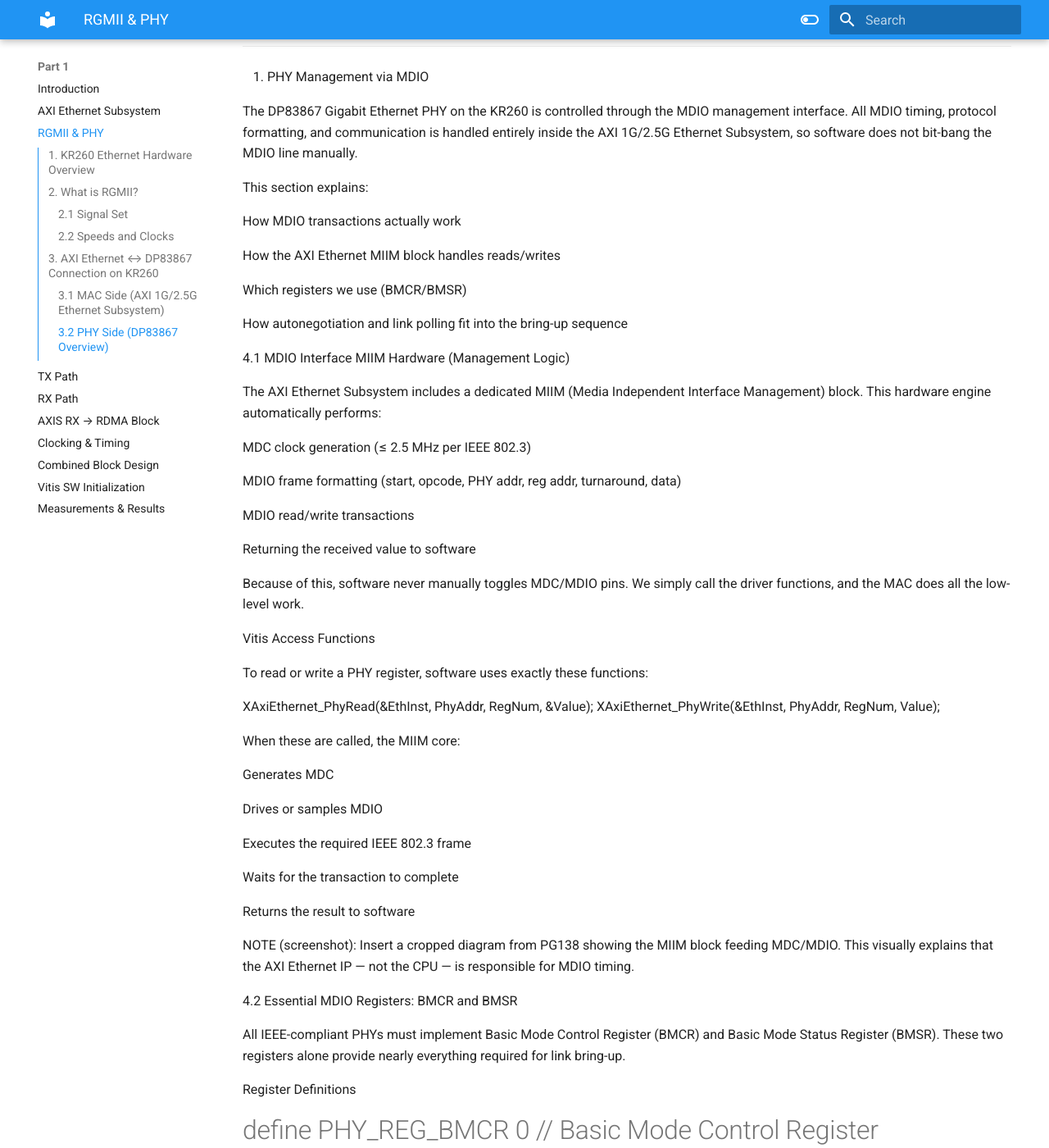
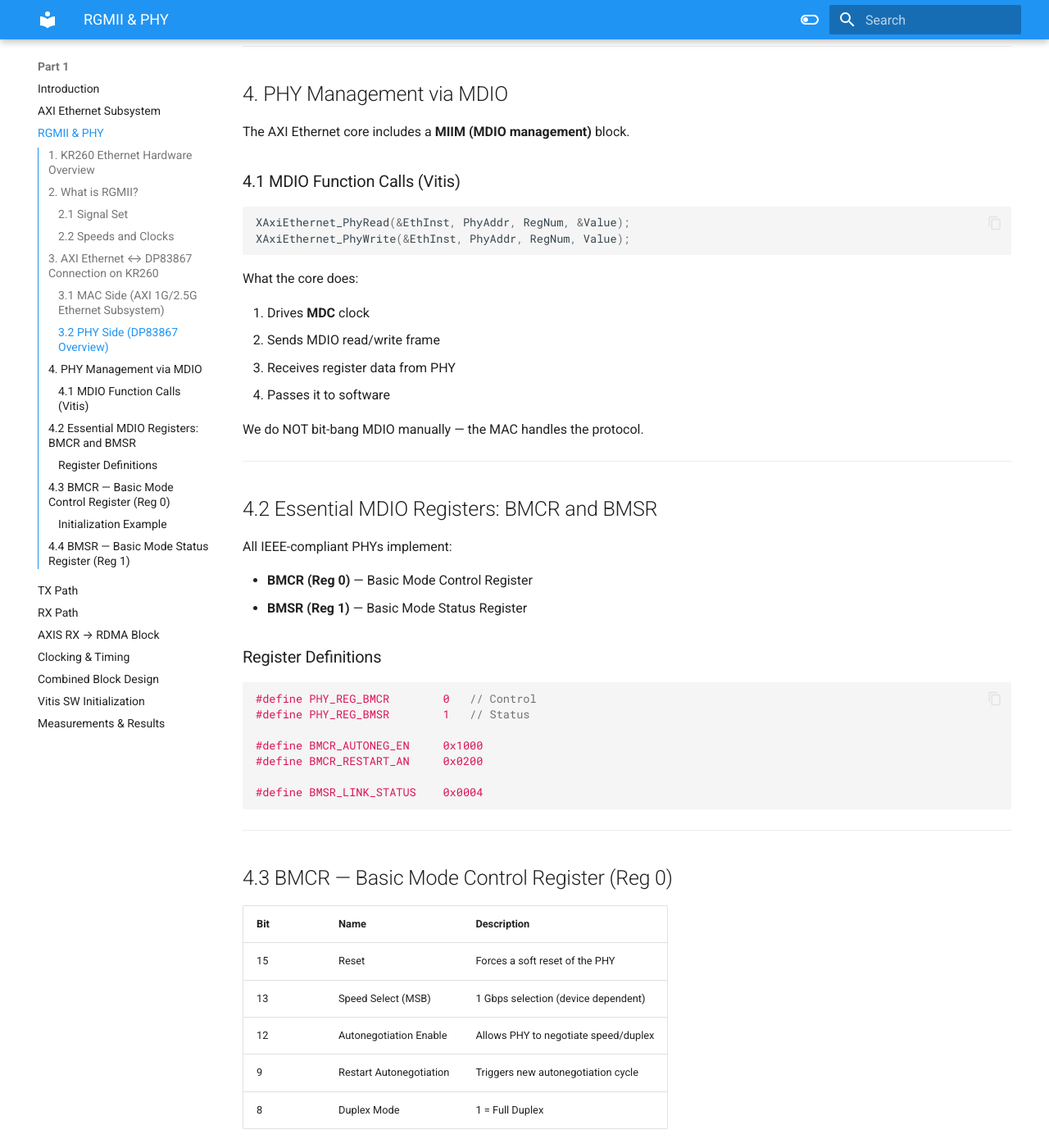
Before and after one commit to tolgakuntman/rdma-hw-pipeline, an MkDocs documentation site: the page built from docs/project/part1_ethernet/rgmii_phy.md, in a window 1280 px wide and 1400 px high, scrolled down 3070 px. Shown: the whole window at 82% size. Built offline with MkDocs 1.6.1 and Material for MkDocs 9.7.7, drawn with Linux system fonts in a browser that asks for light colours; nearby versions of some CDN libraries; library files that are not in the unit come from our copies; some of the changed text lies outside the part shown.

Commit message:
mkdocs update

````diff
--- a/docs/project/part1_ethernet/rgmii_phy.md
+++ b/docs/project/part1_ethernet/rgmii_phy.md
@@ -105,190 +105,105 @@ On the KR260, the PHY is strapped for **RGMII mode** (RGMII enable bit set / SGM
 
 ---
 
-4. PHY Management via MDIO
+## 4. PHY Management via MDIO
 
-The DP83867 Gigabit Ethernet PHY on the KR260 is controlled through the MDIO management interface.
-All MDIO timing, protocol formatting, and communication is handled entirely inside the AXI 1G/2.5G Ethernet Subsystem, so software does not bit-bang the MDIO line manually.
+The AXI Ethernet core includes a **MIIM (MDIO management)** block.
 
-This section explains:
+### 4.1 MDIO Function Calls (Vitis)
 
-How MDIO transactions actually work
-
-How the AXI Ethernet MIIM block handles reads/writes
-
-Which registers we use (BMCR/BMSR)
-
-How autonegotiation and link polling fit into the bring-up sequence
-
-4.1 MDIO Interface
-MIIM Hardware (Management Logic)
-
-The AXI Ethernet Subsystem includes a dedicated MIIM (Media Independent Interface Management) block.
-This hardware engine automatically performs:
-
-MDC clock generation (≤ 2.5 MHz per IEEE 802.3)
-
-MDIO frame formatting (start, opcode, PHY addr, reg addr, turnaround, data)
-
-MDIO read/write transactions
-
-Returning the received value to software
-
-Because of this, software never manually toggles MDC/MDIO pins.
-We simply call the driver functions, and the MAC does all the low-level work.
-
-Vitis Access Functions
-
-To read or write a PHY register, software uses exactly these functions:
-
+```c
 XAxiEthernet_PhyRead(&EthInst, PhyAddr, RegNum, &Value);
 XAxiEthernet_PhyWrite(&EthInst, PhyAddr, RegNum, Value);
+```
 
+What the core does:
 
-When these are called, the MIIM core:
+1. Drives **MDC** clock
+2. Sends MDIO read/write frame
+3. Receives register data from PHY
+4. Passes it to software
 
-Generates MDC
+We do NOT bit-bang MDIO manually — the MAC handles the protocol.
 
-Drives or samples MDIO
+---
 
-Executes the required IEEE 802.3 frame
+## 4.2 Essential MDIO Registers: BMCR and BMSR
 
-Waits for the transaction to complete
+All IEEE-compliant PHYs implement:
 
-Returns the result to software
+- **BMCR (Reg 0)** — Basic Mode Control Register
+- **BMSR (Reg 1)** — Basic Mode Status Register
 
-NOTE (screenshot):
-Insert a cropped diagram from PG138 showing the MIIM block feeding MDC/MDIO.
-This visually explains that the AXI Ethernet IP — not the CPU — is responsible for MDIO timing.
+### Register Definitions
 
-4.2 Essential MDIO Registers: BMCR and BMSR
+```c
+#define PHY_REG_BMCR        0   // Control
+#define PHY_REG_BMSR        1   // Status
 
-All IEEE-compliant PHYs must implement Basic Mode Control Register (BMCR) and Basic Mode Status Register (BMSR).
-These two registers alone provide nearly everything required for link bring-up.
+#define BMCR_AUTONEG_EN     0x1000
+#define BMCR_RESTART_AN     0x0200
 
-Register Definitions
-#define PHY_REG_BMCR      0     // Basic Mode Control Register
-#define PHY_REG_BMSR      1     // Basic Mode Status Register
+#define BMSR_LINK_STATUS    0x0004
+```
 
-#define BMCR_AUTONEG_EN   0x1000   // Enable Autonegotiation
-#define BMCR_RESTART_AN   0x0200   // Restart Autonegotiation
+---
 
-#define BMSR_LINK_STATUS  0x0004   // 1 = Link Up
+## 4.3 BMCR — Basic Mode Control Register (Reg 0)
 
-4.3 BMCR — Basic Mode Control Register (Reg 0)
+| Bit | Name                   | Description                                   |
+|-----|------------------------|-----------------------------------------------|
+| 15  | Reset                  | Forces a soft reset of the PHY               |
+| 13  | Speed Select (MSB)     | 1 Gbps selection (device dependent)          |
+| 12  | Autonegotiation Enable | Allows PHY to negotiate speed/duplex         |
+| 9   | Restart Autonegotiation| Triggers new autonegotiation cycle           |
+| 8   | Duplex Mode            | 1 = Full Duplex                              |
 
-BMCR controls the fundamental PHY behavior:
+### Initialization Example
 
-Bit	Name	Description
-15	Reset	Forces a soft reset of the PHY
-13	Speed Select (MSB)	1 Gbps selection (implementation-dependent)
-12	Autonegotiation Enable	Allows PHY to negotiate speed/duplex
-9	Restart Autonegotiation	Triggers a new autoneg cycle
-8	Duplex Mode	1 = Full Duplex
-Initialization Example
-
-During bring-up, we always enable autonegotiation and force a restart:
-
+```c
 u16 Bmcr;
 
 XAxiEthernet_PhyRead(&EthInst, PhyAddr, PHY_REG_BMCR, &Bmcr);
-
 Bmcr |= BMCR_AUTONEG_EN | BMCR_RESTART_AN;
-
 XAxiEthernet_PhyWrite(&EthInst, PhyAddr, PHY_REG_BMCR, Bmcr);
-
+```
 
 Meaning:
 
-Autonegotiation is guaranteed to be active
+- Autonegotiation is active
+- PHY renegotiates speed/duplex
+- Avoids mismatch after reset or cable reconnect
+- Required for stable RGMII bring-up
 
-PHY immediately renegotiates speed/duplex with link partner
+---
 
-Prevents mismatch issues after reset or cable reconnects
+## 4.4 BMSR — Basic Mode Status Register (Reg 1)
 
-This is standard practice for any RGMII PHY bring-up.
+BMSR provides link state.
 
-4.4 BMSR — Basic Mode Status Register (Reg 1)
+| Bit | Name       | Description                  |
+|-----|------------|------------------------------|
+| 2   | Link Status| 1 = Link Up, 0 = Link Down   |
 
-BMSR provides PHY link state and basic capability information.
+Why double-read BMSR?
 
-The key bit for bring-up is:
+Many PHYs implement **latched link bits**.
 
-Bit	Name	Description
-2	Link Status	1 = Link Up, 0 = Link Down
-Why Do We Double-Read BMSR?
-
-Many PHYs implement latched link bits:
-The first read clears the latch, and only the second read returns the real-time link status.
-
-That is why the polling code looks like this:
-
+```c
 u16 Bmsr;
-
 for (int i = 0; i < 100; i++) {
-
     XAxiEthernet_PhyRead(&EthInst, PhyAddr, PHY_REG_BMSR, &Bmsr);
-    XAxiEthernet_PhyRead(&EthInst, PhyAddr, PHY_REG_BMSR, &Bmsr);  // real current value
-
+    XAxiEthernet_PhyRead(&EthInst, PhyAddr, PHY_REG_BMSR, &Bmsr); // required
     if (Bmsr & BMSR_LINK_STATUS) {
-        xil_printf("LINK UP, BMSR = 0x%04x\r\n", Bmsr);
+        xil_printf("LINK UP, BMSR = 0x%04x\n", Bmsr);
         break;
     }
+    usleep(100000);
+}
+```
 
-    usleep(100000);  // 100 ms
-}
+---
 
-
-This provides up to 10 seconds for the cable and remote device to negotiate a link.
-
-If we reach the timeout without LINK_STATUS becoming 1, the code prints a warning.
-
-4.5 Why BMCR/BMSR Matter So Much
-
-These two registers are the foundation of all Ethernet PHY bring-up:
-
-Autonegotiation control lives in BMCR
-
-Real-time link state comes from BMSR
-
-Any mismatch / negotiation issue shows up in these registers
-
-Debugging RGMII timing problems almost always starts by checking BMSR
-
-After reset, BMCR_RESTART_AN is mandatory for stable links
-
-Even though DP83867 has many extended registers, almost all essential behavior depends on BMCR/BMSR.
-
-4.6 MAC Speed vs PHY Autonegotiation
-
-A critical point:
-
-The PHY negotiates speed with the link partner, but the MAC does NOT auto-update its speed.
-
-AXI Ethernet does not adapt to PHY speed automatically.
-
-Therefore, the MAC must be explicitly configured:
-
-XAxiEthernet_SetOperatingSpeed(&EthInst, XAE_SPEED_1000_MBPS);
-
-
-In our project we always forced the MAC to 1 Gbps mode, because:
-
-The DP83867 and KR260 are fully gigabit-capable
-
-Our test switches/PCs are all gigabit
-
-The RGMII interface requires 125 MHz internally regardless of actual line rate
-
-If someone wanted to support 10/100 as well, they would:
-
-Read vendor-specific PHY registers to learn the negotiated speed
-
-Call XAxiEthernet_SetOperatingSpeed() accordingly
-
-Potentially adjust MAC flow-control settings
-
-This was not needed in our system.
 
 5. RGMII Configuration in DP83867
 
````
